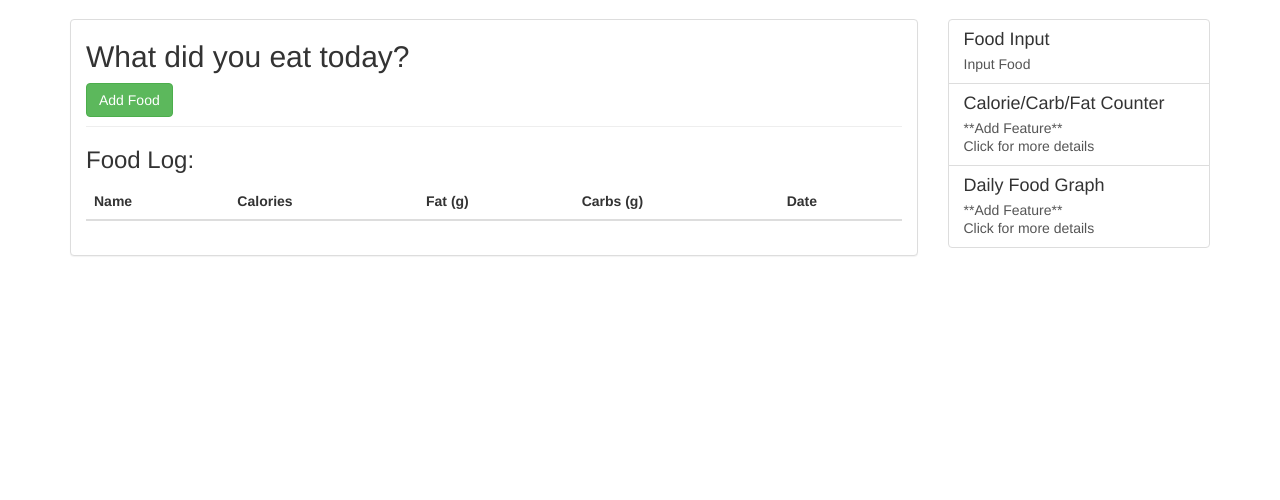
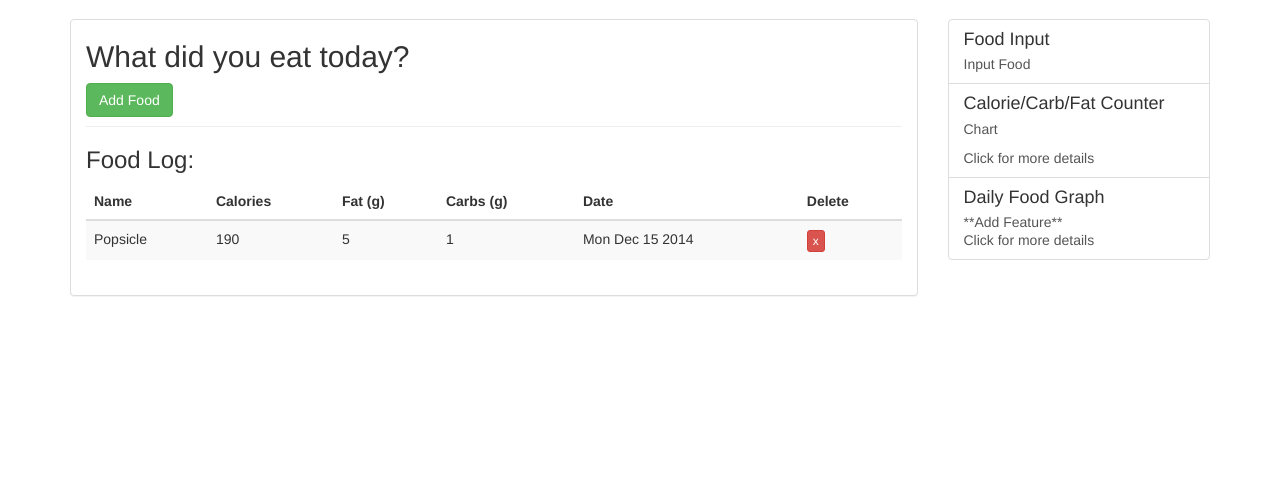
Before and after one commit to JCcalonge6/Fall2014-WebProgramming, a PHP site: page /food.php in a window 1280 px wide. Shown: the part 51-551 px from the top of the page. Run offline with PHP 8.4, Linux system fonts and the light colour scheme; lists and menus that the app fills with data are empty; some libraries are stand-ins or nearby versions.

Commit message:
Changes
Food: Made delete button
Header: Linked to Facebook page
Profile: fixed some minor stuff

```diff
--- a/FitnessTracker/food.php
+++ b/FitnessTracker/food.php
@@ -19,7 +19,9 @@
 						</a>
 						<a href="#" class="list-group-item">
 							<h4 class="list-group-item-heading">Calorie/Carb/Fat Counter</h4>
-							<p class="list-group-item-text">**Add Feature**</p>
+							<div id="chart">
+								<p>Chart</p>
+							</div>
 							<p class="list-group-item-text">Click for more details</p>
 						</a>
 						<a href="#" class="list-group-item">
@@ -49,10 +51,17 @@
 											<th>Fat (g)</th>
 											<th>Carbs (g)</th>
 											<th>Date</th>
+											<th>Delete</th>
 										</tr>
 									</thead>
 									<tbody>
 										<tr>
+											<td>Popsicle</td>
+											<td>190</td>
+											<td>5</td>
+											<td>1</td>
+											<td>Mon Dec 15 2014</td>
+											<td><button class="btn btn-danger btn-xs" type="button" onclick="delRow()">x</button></td>
 										</tr>
 									</tbody>
 								</table>
@@ -120,6 +129,7 @@
 				var fat = row.insertCell(2);
 				var carb = row.insertCell(3);
 				var time = row.insertCell(4);
+				var del = row.insertCell(5);
 				food.innerHTML = document.getElementById("food-name").value;
 				cal.innerHTML = document.getElementById("food-calories").value;
 				fat.innerHTML = document.getElementById("food-fat").value;
@@ -136,5 +146,11 @@
 					.end();
 					})
 			}
+			function delRow()
+			{
+				var current = window.event.srcElement;
+				while ( (current = current.parentElement)  && current.tagName !="TR");
+				current.parentElement.removeChild(current);
+			}
 		</script>
 		<?php include_once("footer.html"); ?>
--- a/FitnessTracker/header.html
+++ b/FitnessTracker/header.html
@@ -18,7 +18,7 @@
 						<li class="dropdown">
 							<a href="#" class="dropdown-toggle" data-toggle="dropdown">Social Media <b class="caret"></b></a>
 							<ul class="dropdown-menu">
-								<li><a href="#">Facebook</a></li>
+								<li><a href="https://www.facebook.com/JCcalongesFitnessTracker" target="_blank">Facebook</a></li>
 								<li><a href="#">Twitter</a></li>
 								<li><a href="#">Google+</a></li>
 								<li><a href="#">Instagram</a></li>
--- a/FitnessTracker/index.php
+++ b/FitnessTracker/index.php
@@ -13,7 +13,7 @@
 			<div class="jumbotron text-center">
 				<h1>Welcome (UserName)! Let's get fit!</h1>
 				<p>Daily Fitness Tip:</p>
-				<p>**Fitness Tip**</p>
+				<p>Did you know? **Fitness Tip**</p>
 			</div>
 		</div>
 
--- a/FitnessTracker/profile.php
+++ b/FitnessTracker/profile.php
@@ -16,7 +16,7 @@
 					<img src="view/pics/computer.png" alt="Computer">
 				</div>
 
-				<div class="col-lg-9 col-lg-pull-3">
+				<div class="col-lg-8 col-lg-pull-3">
 					<div class="panel panel-default">
 						<div class="panel-body">
 
```
